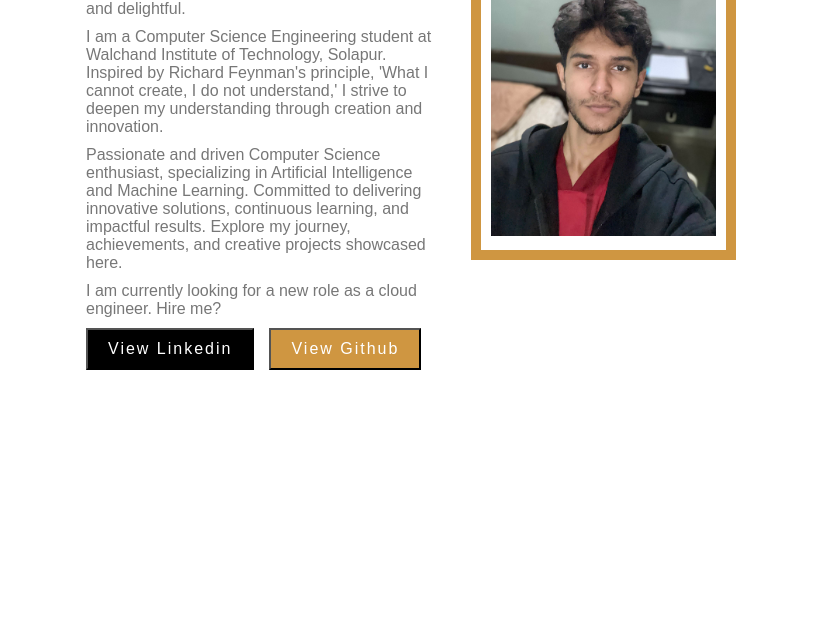
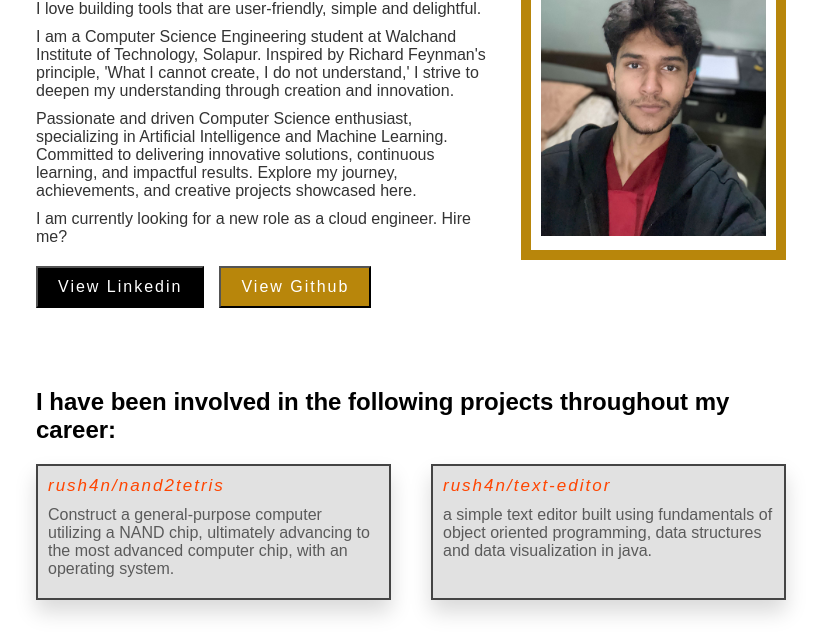
Before and after one commit to rush4n/rush4n.github.io, a plain HTML site: page index.html in a window 1280 px wide. Shown: the part 167-800 px from the top of the page, without its empty margins (229-1050 px from the left). Drawn offline with Linux system fonts and the light colour scheme.

Commit message:
Add files via upload

```diff
--- a/index.html
+++ b/index.html
@@ -18,33 +18,35 @@
         </nav>
       </header>
 
-      <article class="about-page">
+      <section class="about-page">
         <div class="information">
           <header class="greet-world">
             <h2>Hello! I'm Rushan, a Developer based in India.</h2>
           </header>
+          <div>
             <div class="text-information">
               <p>
                 I love building tools that are user-friendly, simple and
                 delightful.
               </p>
               <p>
-              I am a Computer Science Engineering student at Walchand Institute
-              of Technology, Solapur. Inspired by Richard Feynman's principle,
-              'What I cannot create, I do not understand,' I strive to deepen my
-              understanding through creation and innovation.
+                I am a Computer Science Engineering student at Walchand
+                Institute of Technology, Solapur. Inspired by Richard Feynman's
+                principle, 'What I cannot create, I do not understand,' I strive
+                to deepen my understanding through creation and innovation.
               </p>
               <p>
-              Passionate and driven Computer Science enthusiast, specializing in
-              Artificial Intelligence and Machine Learning. Committed to
+                Passionate and driven Computer Science enthusiast, specializing
+                in Artificial Intelligence and Machine Learning. Committed to
                 delivering innovative solutions, continuous learning, and
-              impactful results. Explore my journey, achievements, and creative
-              projects showcased here.
+                impactful results. Explore my journey, achievements, and
+                creative projects showcased here.
               </p>
               <p>
                 I am currently looking for a new role as a cloud engineer. Hire
                 me?
               </p>
+            </div>
             <div class="buttons">
               <a
                 href="https://www.linkedin.com/in/rushan-shaikh-150348259/"
@@ -70,7 +72,31 @@
             height="305"
           />
         </div>
-      </article>
+      </section>
+
+      <section class="projects-page">
+        <h2 class="projects-heading">
+          I have been involved in the following projects throughout my career:
+        </h2>
+
+        <div class="project-tiles">
+          <div class="first-tile">
+            <a href="blah" class="nand2tetris">rush4n/nand2tetris</a>
+            <p class="nand2tetris-desc">
+              Construct a general-purpose computer utilizing a NAND chip,
+              ultimately advancing to the most advanced computer chip, with an
+              operating system.
+            </p>
+          </div>
+          <div class="second-tile">
+            <a href="#" class="text-editor">rush4n/text-editor</a>
+            <p class="text-editor-desc">
+              a simple text editor built using fundamentals of object oriented
+              programming, data structures and data visualization in java.
+            </p>
+          </div>
+        </div>
+      </section>
     </div>
   </body>
 </html>
--- a/style.css
+++ b/style.css
@@ -1,7 +1,7 @@
 * {
   padding: 0;
   margin: 0;
-  color: #777;
+  color: #333;
   box-sizing: border-box;
 }
 
@@ -10,7 +10,7 @@ p {
 }
 
 .container {
-  width: 650px;
+  width: 750px;
   margin: 0 auto;
   font-family: sans-serif;
 }
@@ -24,8 +24,9 @@ p {
 }
 
 .portfolio-name {
-  font-size: 16px;
+  font-size: 14px;
   text-transform: uppercase;
+  letter-spacing: 1.42px;
 }
 
 .navigation-bar {
@@ -48,7 +49,7 @@ p {
 }
 
 .link:hover {
-  color: #cf9641;
+  color: darkgoldenrod;
   /* font-weight: bold; */
 }
 
@@ -58,6 +59,8 @@ p {
 
 .greet-world h2 {
   color: #000;
+  font-size: 32px;
+  letter-spacing: -1px;
 }
 
 .greet-world {
@@ -68,6 +71,7 @@ p {
   display: flex;
   align-items: flex-start;
   gap: 30px;
+  margin-bottom: 80px;
 }
 
 .linkedin-button {
@@ -83,18 +87,21 @@ p {
   color: white;
   font-size: 16px;
   letter-spacing: 2px;
-  background-color: #cf9641;
+  background-color: darkgoldenrod;
 }
 
 .linkedin-button:hover {
   background-color: white;
   color: black;
+  border: 2px solid black;
+  cursor: pointer;
 }
 
 .github-button:hover {
   background-color: white;
-  color: #cf9641;
-  border: 2px solid #cf9641;
+  color: darkgoldenrod;
+  border: 2px solid darkgoldenrod;
+  cursor: pointer;
 }
 
 .buttons {
@@ -104,9 +111,64 @@ p {
 
 .my-picture {
   padding: 10px;
-  border: 10px solid #cf9641;
+  border: 10px solid darkgoldenrod;
 }
 
 .information {
   flex: 1;
 }
+
+.text-information {
+  margin-bottom: 20px;
+}
+
+.projects-heading {
+  color: black;
+  margin-bottom: 20px;
+}
+
+.project-tiles {
+  display: flex;
+  justify-content: space-evenly;
+  gap: 40px;
+}
+
+.first-tile,
+.second-tile {
+  display: inline-block;
+  flex: 1 50%;
+  border: 2px solid #444;
+  padding: 10px;
+  background-color: #e1e1e1;
+  box-shadow: 0 12px 20px rgba(0, 0, 0, 0.15);
+}
+
+.nand2tetris:link,
+.text-editor:link {
+  display: inline-block;
+  margin-bottom: 10px;
+  font-style: italic;
+  color: orangered;
+  text-decoration: none;
+  letter-spacing: 2px;
+  font-size: 17px;
+}
+
+.nand2tetris:visited,
+.text-editor:visited {
+  color: darkgoldenrod;
+}
+
+.nand2tetris:hover,
+.text-editor:hover {
+  font-style: italic;
+  font-weight: bold;
+  color: rgb(103, 103, 255);
+  text-decoration: underline;
+  cursor: pointer;
+}
+
+.nand2tetris-desc,
+.text-editor-desc {
+  color: rgba(0, 0, 0, 0.6);
+}
```
Lines whose indentation alone changed are shown as unchanged.
